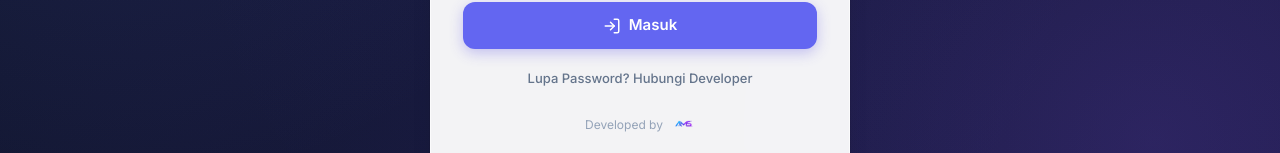
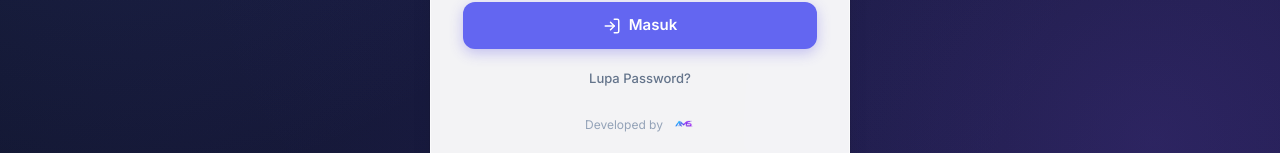
Before and after one commit to armansyam/kos-kosan, a Next.js app: page /login in a window 1280 px wide. Shown: the part 498-651 px from the top of the page. Built offline with nearby package versions, Linux system fonts and the light colour scheme; no server answers; the database is empty.

Commit message:
Branding: Simplify forgot password text to 'Lupa Password?' and change all developer links to target ammang.my.id

```diff
--- a/src/app/login/page.tsx
+++ b/src/app/login/page.tsx
@@ -149,7 +149,7 @@ export default function LoginPage() {
               onMouseOver={(e) => e.currentTarget.style.color = 'var(--primary, #4f46e5)'}
               onMouseOut={(e) => e.currentTarget.style.color = '#64748b'}
             >
-              Lupa Password? Hubungi Developer
+              Lupa Password?
             </a>
           </div>
         </form>
@@ -158,7 +158,7 @@ export default function LoginPage() {
         <div style={{ marginTop: 24, display: 'flex', alignItems: 'center', justifyContent: 'center', gap: 8, fontSize: 12, color: '#94a3b8' }}>
           <span>Developed by</span>
           <a
-            href="https://github.com/armansyam"
+            href="https://ammang.my.id"
             target="_blank"
             rel="noopener noreferrer"
             style={{ display: 'inline-flex', alignItems: 'center', transition: 'transform 0.2s cubic-bezier(0.34, 1.56, 0.64, 1)' }}
--- a/src/components/DashboardLayout.tsx
+++ b/src/components/DashboardLayout.tsx
@@ -234,7 +234,7 @@ export default function DashboardLayout({ children }: DashboardLayoutProps) {
           </div>
           <div style={{ display: 'flex', gap: '8px', marginTop: '4px' }}>
             <a
-              href="https://github.com/armansyam"
+              href="https://ammang.my.id"
               target="_blank"
               rel="noopener noreferrer"
               style={{
@@ -250,7 +250,7 @@ export default function DashboardLayout({ children }: DashboardLayoutProps) {
                 boxShadow: '0 2px 8px rgba(99, 102, 241, 0.2)'
               }}
             >
-              GitHub Profile
+              Developer Website
             </a>
             <button
               onClick={() => setShowDevOverlay(false)}
```
